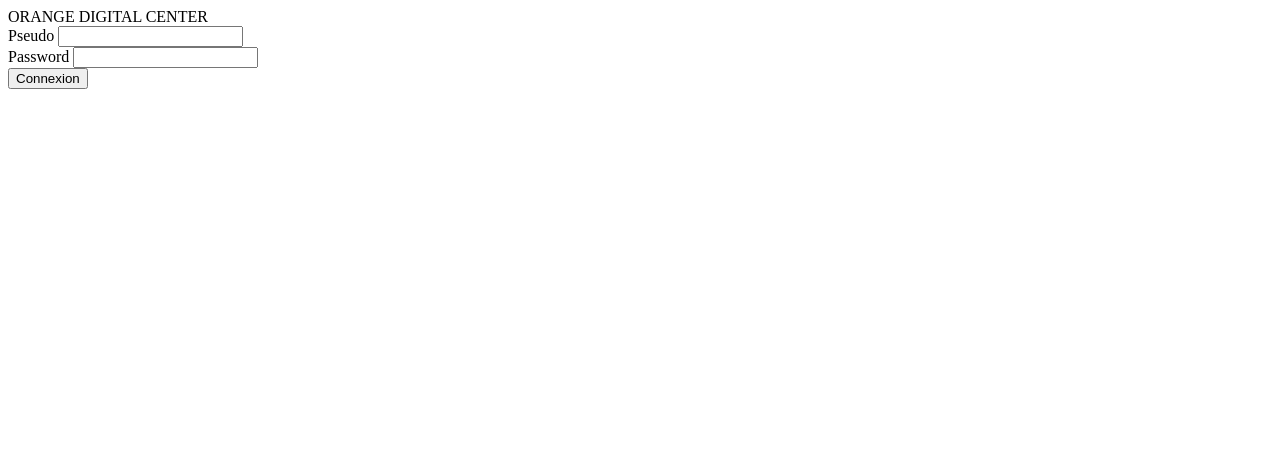
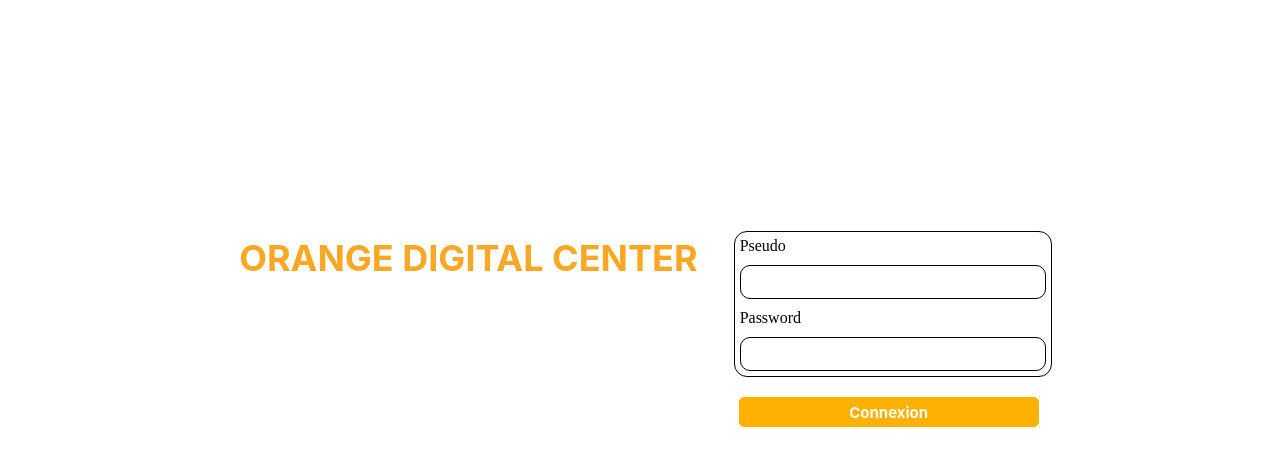
Before and after one commit to ayaya6436/portail, a PHP site: page /portail/login.php in a window 1280 px wide. Shown: the top 466 px of the page. Run offline with PHP 8.4, Linux system fonts and the light colour scheme.

Commit message:
authentification

```diff
--- /dev/null
+++ b/assets/css/login.css
@@ -0,0 +1,99 @@
+.container{
+    display: flex;
+    flex-direction: row;
+    justify-content: center;
+
+
+
+
+}
+.content1{
+    margin-top: 18%;
+    margin-right: 2%;
+
+
+
+
+}
+
+.title{
+
+    display: flex;
+width: 480px;
+flex-direction: column;
+flex-shrink: 0;
+color: #F9A826;
+text-align: center;
+font-size: 36px;
+font-family: Inter;
+font-style: normal;
+font-weight: 700;
+line-height: normal;
+
+}
+
+.formulaire{
+    display: flex;
+    flex-direction: column;
+    justify-content: center;
+    margin-top: 70%;
+    margin-right: 30;
+    flex-shrink: 0;
+    border-radius: 13px;
+    border: 1px solid #000;
+    background: #FFF;
+
+
+
+}
+
+label{
+    margin: 5px;
+}
+
+
+input,select{
+    width: 300px;
+    height: 30px;
+    flex-shrink: 0;
+    border-radius: 10px;
+    border: 1px solid #000;
+    background: #FFF;
+    margin: 5px;
+
+}
+
+
+
+.row1 div{
+    margin-right: 20%;
+}
+.row-colunm{
+    display: flex;
+    flex-direction: column;
+}
+
+ .row3{
+    margin-top: 5%;
+    margin-right: 5%;
+    width: 200px;
+    height: 25.887px;
+    flex-shrink: 0;
+
+
+
+}
+.btn{
+color: #FFF;
+text-align: center;
+font-size: 15px;
+font-family: Inter;
+font-style: normal;
+font-weight: 700;
+line-height: normal;
+background-color: #FFB100;
+border: 1px solid #FFB100;
+border-radius: 5px;
+
+
+}
--- a/assets/js/script.js
+++ b/assets/js/script.js
@@ -61,7 +61,10 @@
         }
         // Si toutes les validations sont réussies, soumettre le formulaire
         alert("Formulaire soumis avec succès !");
-        return true;
+
+
+        //redirection
+        window.location.href = "/views/liste.php";
     }
 
 
--- a/login.php
+++ b/login.php
@@ -1,52 +1,10 @@
-<?php
-
-
-if (isset($_SESSION['auth'])) {
-    // L'utilisateur est déjà connecté, redirigez-le vers la page d'accueil ou une autre page sécurisée
-    header("Location: index.php");
-    exit();
-}
-
-require 'config/dbConnect.php';
-
-if (isset($_POST['connexion'])) {
-    $pseudo = $_POST['pseudo'];
-    $password = $_POST['password'];
-
-    if (!empty($pseudo) && !empty($password)) {
-        $pseudo = htmlspecialchars($pseudo);
-
-        // Vérifier si le pseudo existe dans la table "formateur"
-        $verifUserExist = $db->prepare("SELECT * FROM formateur WHERE pseudo = ?");
-        $verifUserExist->execute([$pseudo]);
-
-        if ($verifUserExist->rowCount() > 0) {
-            $userInfo = $verifUserExist->fetch();
-
-            // Vérifier si le mot de passe saisi correspond au mot de passe enregistré dans la base de données
-            if ($password === $userInfo["password"]) {
-                $_SESSION['auth'] = true;
-                $_SESSION['pseudo'] = $userInfo['pseudo'];
-                header("Location: index.php");
-                exit();
-            } else {
-                $errorMsg = "Votre mot de passe est incorrect";
-            }
-        } else {
-            $errorMsg = "Votre pseudo est incorrect";
-        }
-    } else {
-        $errorMsg = "Veuillez remplir tous les champs";
-    }
-}
-?>
-
+<?php require "./actions/loginAction.php";?>
 <!DOCTYPE html>
 <html lang="en">
 <head>
     <meta charset="UTF-8">
     <meta name="viewport" content="width=device-width, initial-scale=1.0">
-    <!-- <link rel="stylesheet" href="http://localhost/portail/assets/css/inscription.css"> -->
+    <link rel="stylesheet" href="http://localhost/portail/assets/css/login.css">
     <title>Login</title>
 </head>
 <body>
@@ -60,7 +18,8 @@
             <div class="title"><span>ORANGE DIGITAL CENTER</span></div>
         </div>
 
-        <form action="" method="POST" class="formulaire" id="inscriptionForm">
+        <form action="" method="POST" id="inscriptionForm">
+            <div class="formulaire">
             <div class="row-colunm">
                 <label>Pseudo</label>
                 <input type="text" name="pseudo" id="pseudo">
@@ -71,9 +30,10 @@
                 <input type="password" name="password" id="password">
             </div>
 
+            </div>
             <div class="row3">
-                <button type="submit" class="btn" name="connexion">Connexion</button>
-            </div>
+                    <input type="submit" name="connexion" class="btn" value="Connexion">
+                </div>
         </form>
     </div>
 
```
Also changed, not shown: actions/loginAction.php (+40 -0 lines), views/inscription.php (+2 -12 lines).
